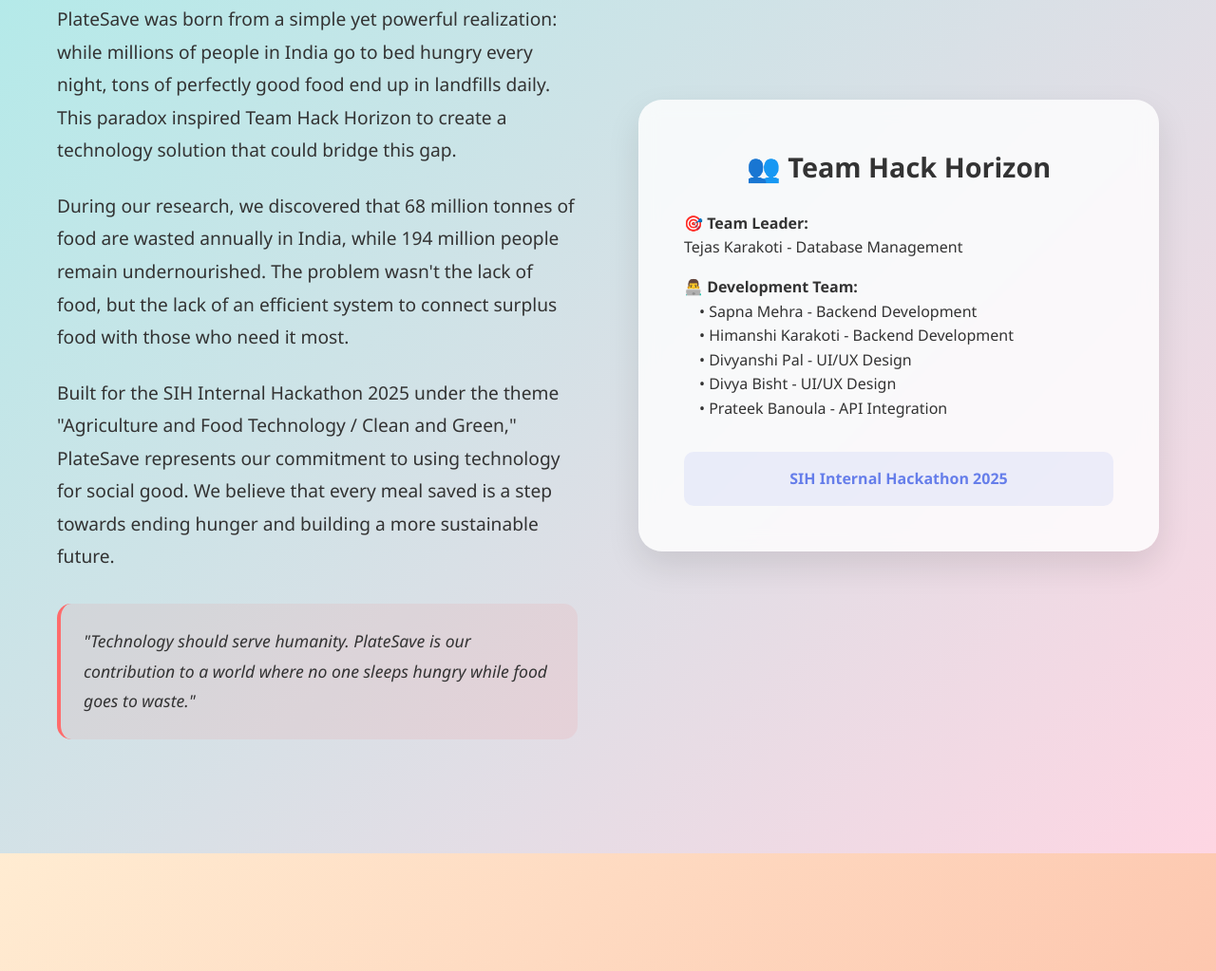
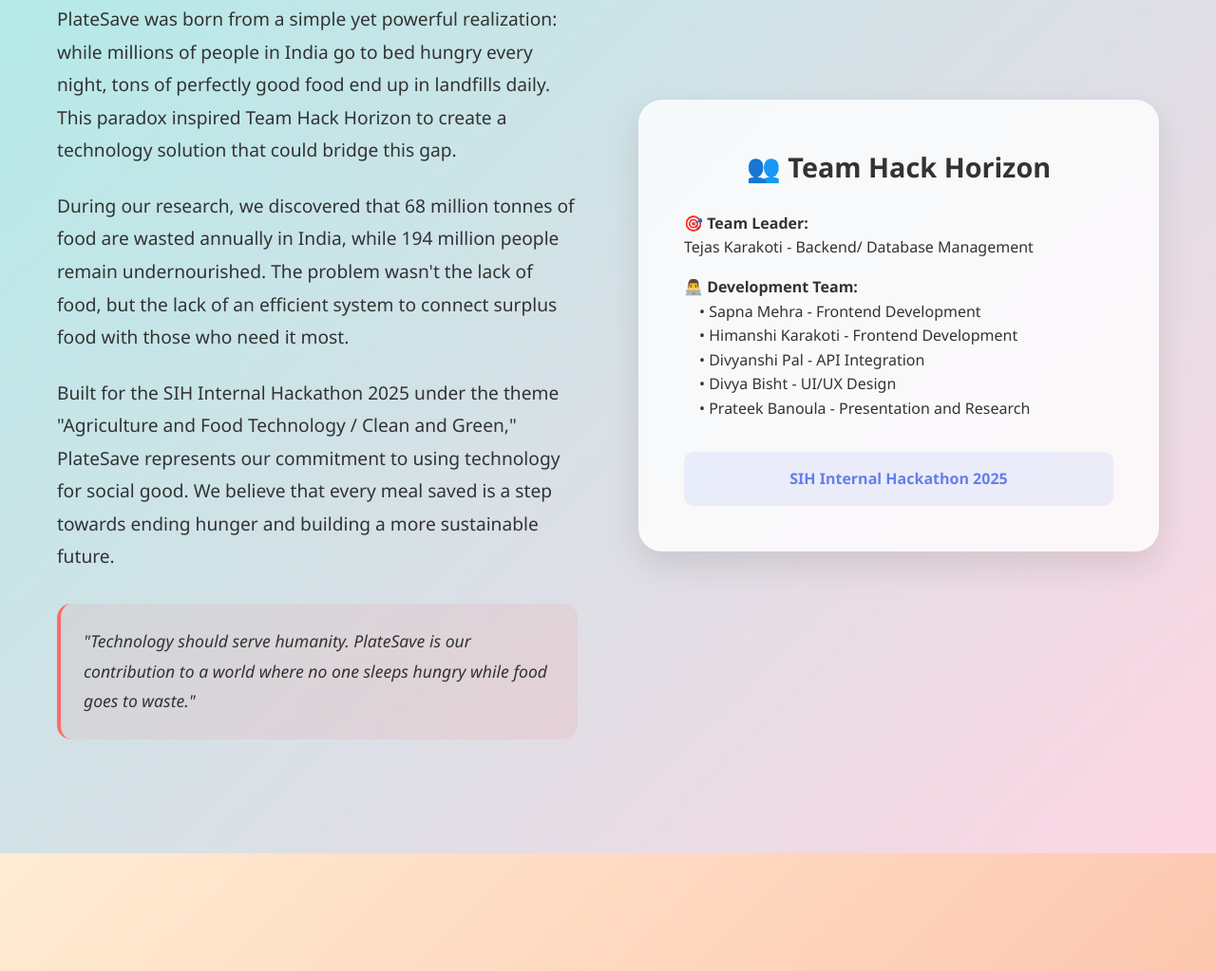
Before and after one commit to Tejaskarakoti/PlateSave, a plain HTML site: page index.html in a window 1280 px wide. Shown: the part 4410-5433 px from the top of the page at 95% size. Drawn offline with Linux system fonts and the light colour scheme; no server answers.

Commit message:
Update index.html

```diff
--- a/index.html
+++ b/index.html
@@ -238,15 +238,15 @@
                 <div class="team-card">
                     <h4>👥 Team Hack Horizon</h4>
                     <div style="text-align: left; margin-top: 1.5rem;">
-                        <p><strong>🎯 Team Leader:</strong><br>Tejas Karakoti - Database Management</p>
+                        <p><strong>🎯 Team Leader:</strong><br>Tejas Karakoti - Backend/ Database Management</p>
 
                         <p style="margin-top: 1rem;"><strong>👨‍💻 Development Team:</strong></p>
                         <ul style="list-style: none; padding-left: 1rem;">
-                            <li>• Sapna Mehra - Backend Development</li>
-                            <li>• Himanshi Karakoti - Backend Development</li>
-                            <li>• Divyanshi Pal - UI/UX Design</li>
+                            <li>• Sapna Mehra - Frontend Development</li>
+                            <li>• Himanshi Karakoti - Frontend Development</li>
+                            <li>• Divyanshi Pal - API Integration</li>
                             <li>• Divya Bisht - UI/UX Design</li>
-                            <li>• Prateek Banoula - API Integration</li>
+                            <li>• Prateek Banoula - Presentation and Research</li>
                         </ul>
 
                         <div style="margin-top: 2rem; text-align: center; padding: 1rem; background: rgba(102, 126, 234, 0.1); border-radius: 10px;">
@@ -365,4 +365,5 @@
 <div id="location">Detecting location...</div>
 <div id="coords"></div>
 
+
 </html>
```
